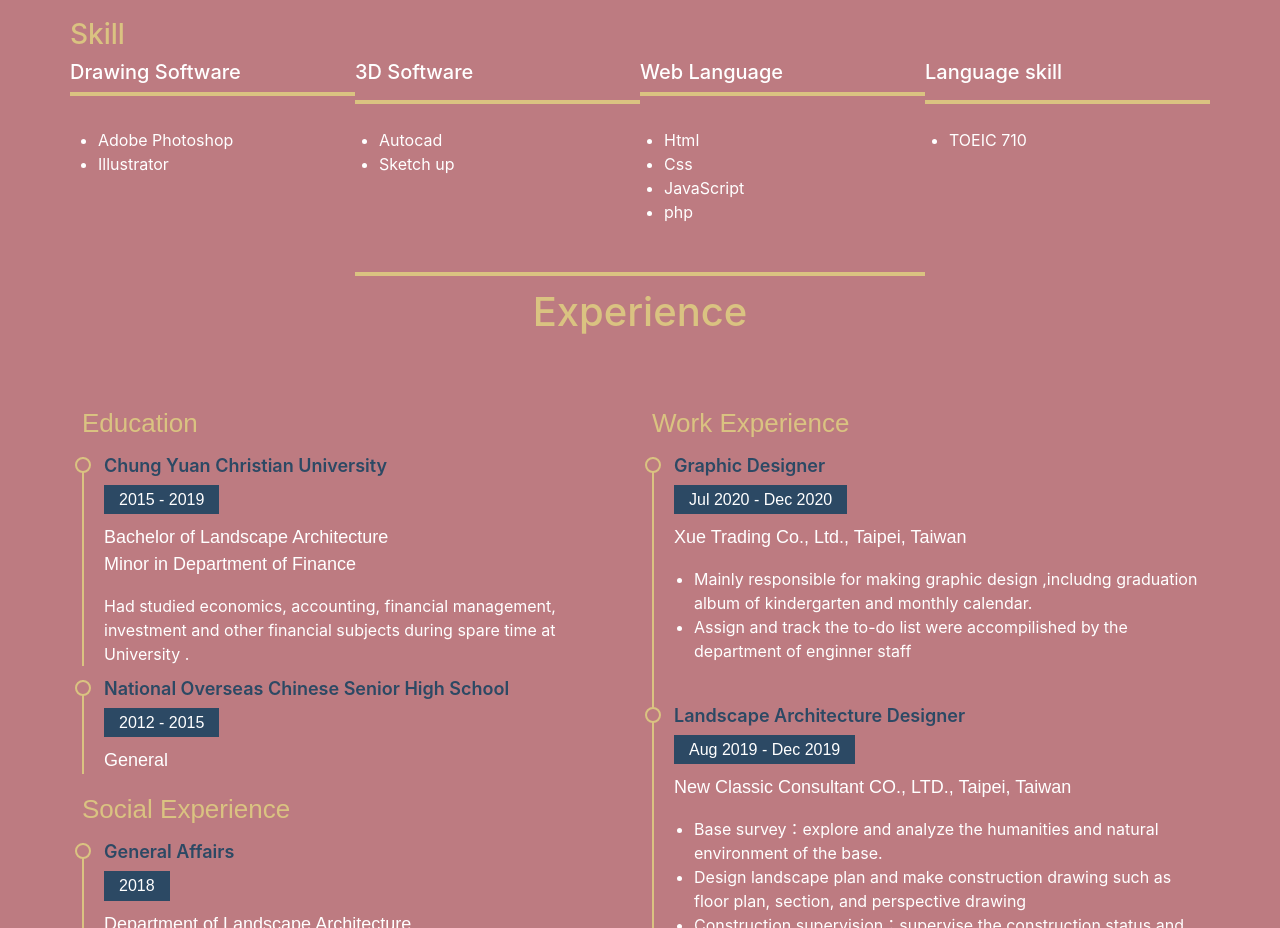
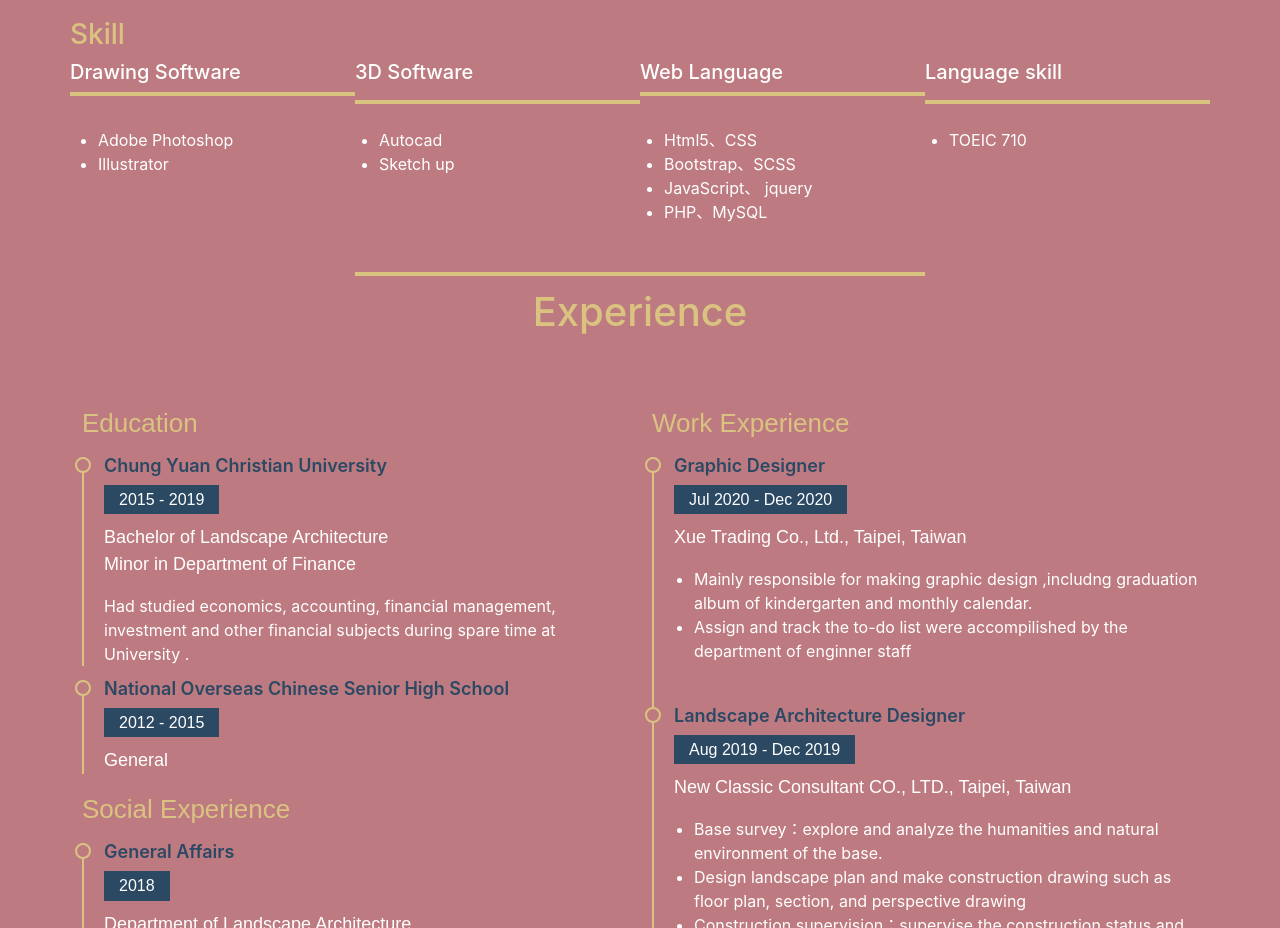
Before and after one commit to rosalyn0829/Rosalyn_resume, a plain HTML site: page index.html in a window 1280 px wide. Shown: the part 1460-2388 px from the top of the page. Drawn offline with nearby package versions, Linux system fonts and the light colour scheme; a web font is replaced by a local one.

Commit message:
add skill

```diff
--- a/index.html
+++ b/index.html
@@ -109,24 +109,7 @@
                                 </p>
                             </div>
                             <div class="col-lg-9 " id="self">
-                                <!-- <p class="text-right">
-                                    我在家中排行老二，平時喜歡跳舞，作為休閒活動。<br>
 
-                                    <strong class="text-warning">【大學時期】</strong><br>
-                                    在大學期間主修景觀學系，在進入設計階段以前，需要對資料進行縝密的分析，整個過程中著實訓練了邏輯思考，也因為從小學習珠心算培養了對數字的敏感度也從中產生興趣，因此在課餘期間輔修財務金融學系，修讀經濟學,會計學,財務管理,投資學等等科目。
-                                    <br>
-
-                                    <strong class="text-warning">【社團經歷】</strong><br>
-                                    在大學就讀期間，大一擔任體幹，大二接任系上活動的舞長，大三則擔任總務，為系上同學服務。在擔任幹部的過程中，讓我學習到如何處理大大小小的事務以及待人處事的道理，也增進了我的規劃能力。曾於高中熱舞社時擔任教學與舞研的幹部，學習了時間的規劃，努力在社團與課業之間取得平衡，使得課業可以維持在一定水準之上。
-                                    <br>
-
-                                    <strong class="text-warning">【畢業後第一份工作】</strong><br>
-                                    畢業後於一家景觀規劃顧問公司擔任景觀設計師，主要負責工作內容包含設計繪圖、協助監造、以及報告書撰寫編排等，從中認識到一個專案從分析到設計以及最後施工階段的整個流程。
-                                    <br>
-
-                                    <strong class="text-warning">【疫情-認識到網頁領域】</strong><br>
-                                    過後於一家補習班擔任網頁助理，協助網頁程式人員過程中，學習到了html、css，但因疫情縮減人員關係離開，並且在因緣際會之下進入泰山職業訓練場學習網站相關技能。
-                                </p> -->
                                 <p class="text-right fs-5">
                                     I'm the second child in the family and my hobby is dancing<br>
 
@@ -158,17 +141,6 @@
 
 
 
-                                    <!-- 我在家中排行老二，平時喜歡跳舞，也以此作為休閒活動。<br>
-                                    在大學期間主修景觀學系，在進入設計階段以前，需要對資料進行縝密的分析，整個過程中著實訓練了邏輯思考，
-                                    也因為從小學習珠心算培養了對數字的敏感度也從中產生興趣，因此在課餘期間輔修財務金融學系，
-                                    修讀經濟學，會計學，財務管理，投資學等等科目。<br>
-                                    在大學就讀期間，大一擔任體幹，大二接任系上活動的舞長，大三則擔任總務，為系上同學服務。在擔任幹部的過程中，
-                                    讓我學習到如何處理大大小小的事務以及待人處事的道理，也增進了我的規劃能力，另外也曾於高中熱舞社時擔任教學與舞研的幹部，
-                                    學習了時間的規劃，努力在社團與課業之間取得平衡，使得課業可以維持在一定水準之上。<br>
-                                    畢業後於一家景觀規劃顧問公司擔任景觀設計師，主要負責工作內容包含設計繪圖、協助監造、以及報告書撰寫編排等，
-                                    從中認識到參與一個專案從分析、設計、施工整個流程當中所需要的協調溝通以及技能。
-                                    過後兼職於一家補習班，因此認識網頁領域，主要工作內容在協助後台更新以及簡易修改，在任職過程中，也因此學習到html、css，
-                                    但後期因疫情縮減人員關係離開，並且在因緣際會之下進入泰山職業訓練場學習網站相關技能。 -->
                                 </p>
 
                             </div>
@@ -211,17 +183,18 @@
                             <hr class="bg-warning pt-1 my-0 opac-1">
                             <ul class="m-4 p-0 pt-2">
                                 <li>
-                                    Html
+                                    Html5、CSS
                                 </li>
                                 <li>
-                                    Css
+                                    Bootstrap、SCSS
                                 </li>
                                 <li>
-                                    JavaScript
+                                    JavaScript、 jquery
                                 </li>
                                 <li>
-                                    php
+                                    PHP、MySQL
                                 </li>
+
                             </ul>
 
                         </div>
```
